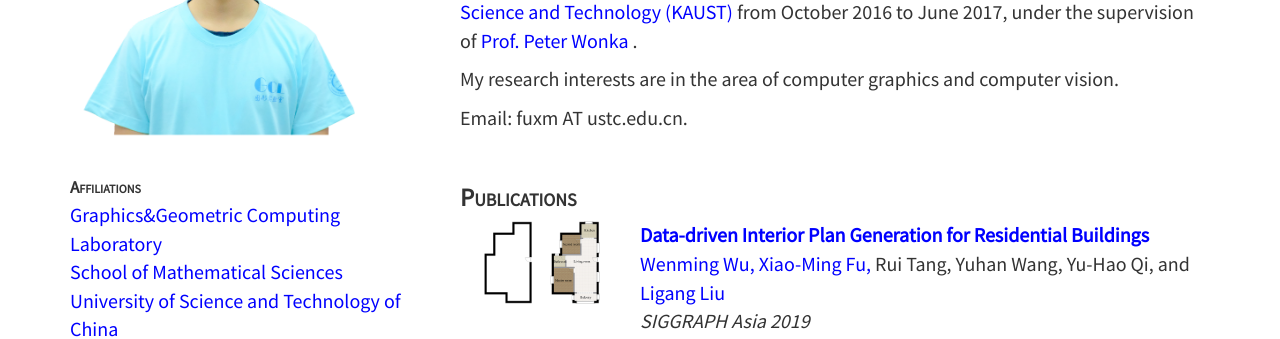
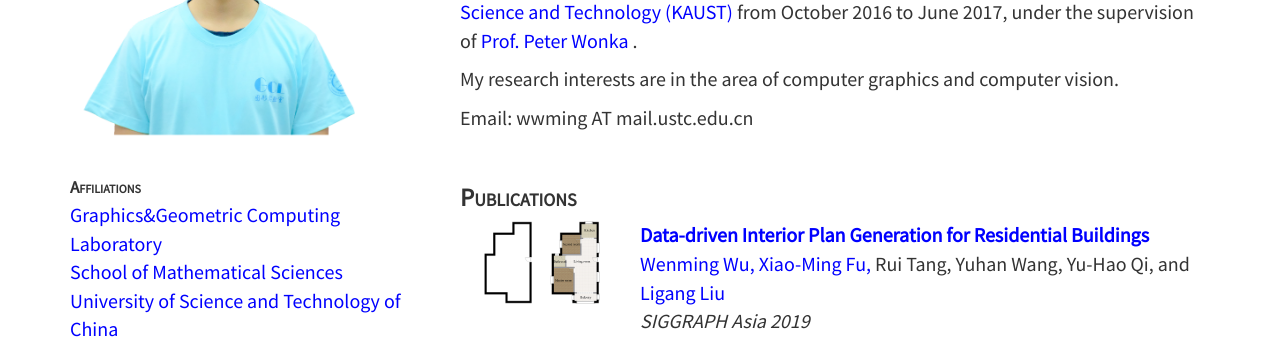
Before and after one commit to wutomwu/wutomwu.github.io, a Jekyll site: the page built from index.html, in a window 1280 px wide. Shown: the part 215-554 px from the top of the page. Built offline with Jekyll 4.4.1, drawn with Linux system fonts in a browser that asks for light colours.

Commit message:
Update index.html

```diff
--- a/index.html
+++ b/index.html
@@ -16,7 +16,7 @@ layout: default
 		My research interests are in the area of computer graphics and computer vision.
 	</p>
 	<p>
-		Email: fuxm AT ustc.edu.cn.
+		Email: wwming AT mail.ustc.edu.cn
 	</p>
 
 </div>
```
